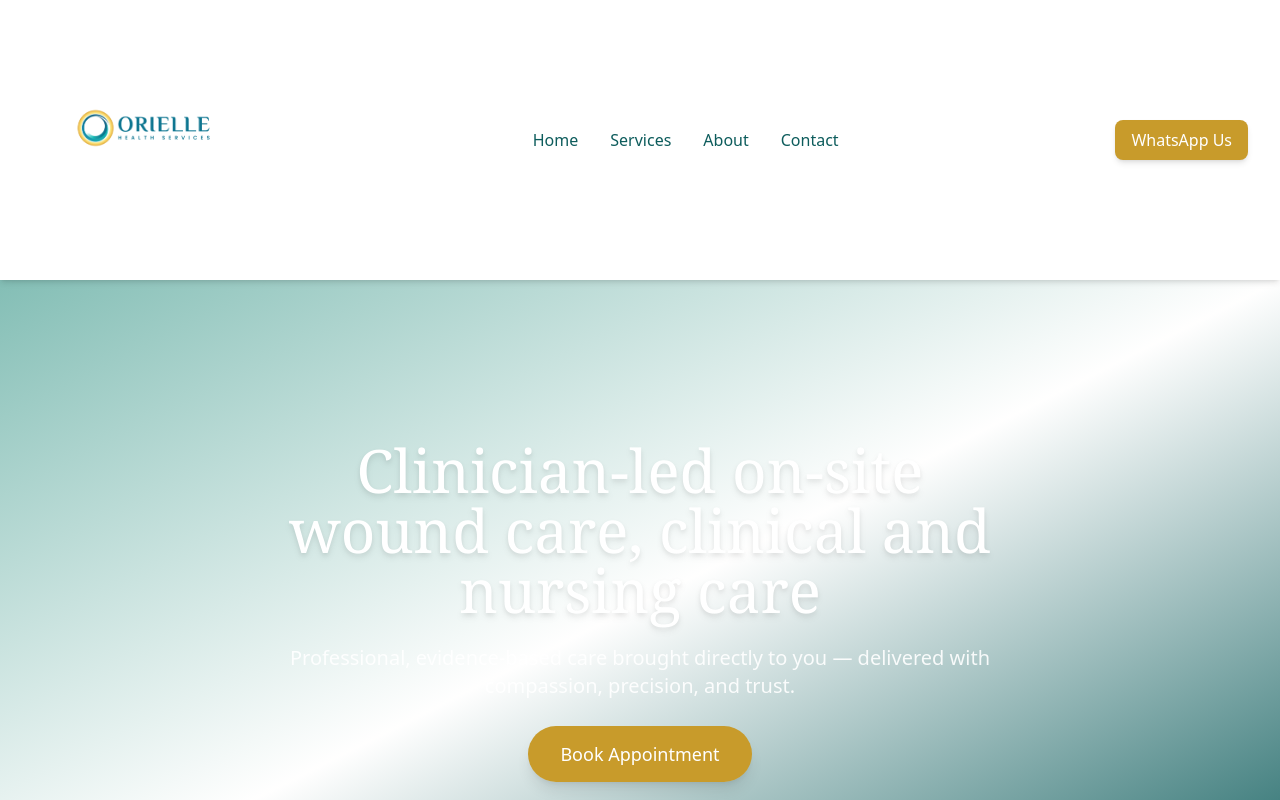
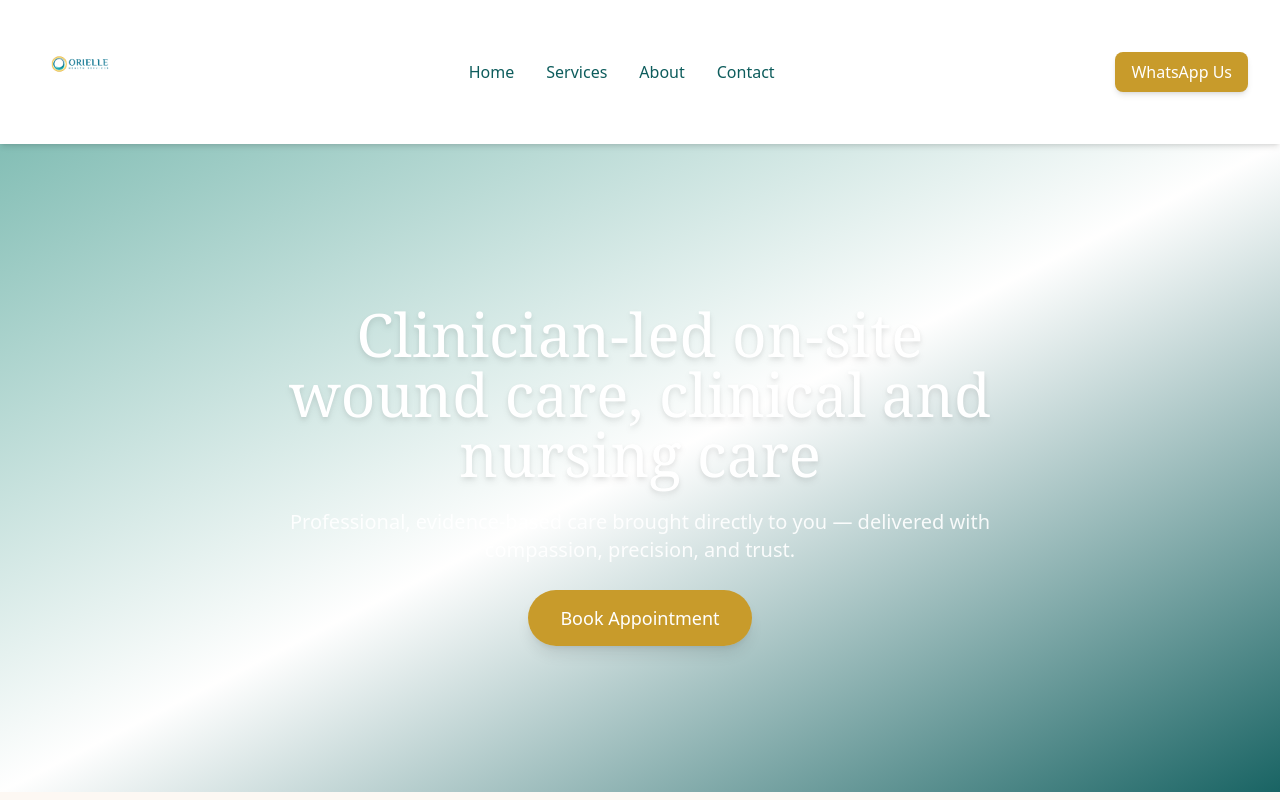
Before and after one commit to rrjayapalan/oriellehealth_verified, a Next.js app: page / in a window 1280 px wide. Shown: the top 800 px of the page. Built offline with nearby package versions, Linux system fonts and the light colour scheme.

Commit message:
Update page.js

```diff
--- a/app/page.js
+++ b/app/page.js
@@ -2,12 +2,12 @@ export default function Home() {
   return (
     <main className="min-h-screen flex flex-col font-sans">
       <nav className="flex justify-between items-center px-8 py-4 bg-white shadow-md sticky top-0 z-50">
-        <div className="flex justify-center mb-6">
-         <img
-           src="/logo.png"
-           alt="Orielle Health Services Logo"
-           className="h-44 w-auto md:h-56"
-         />
+        <div className="flex justify-center items-center h-20 md:h-24 mb-4">
+          <img
+            src="/logo.png"
+            alt="Orielle Health Services Logo"
+            className="max-h-full w-auto"
+          />
         </div>
         <div className="space-x-8 text-teal font-medium">
           <a href="#home" className="hover:text-gold">Home</a>
```
